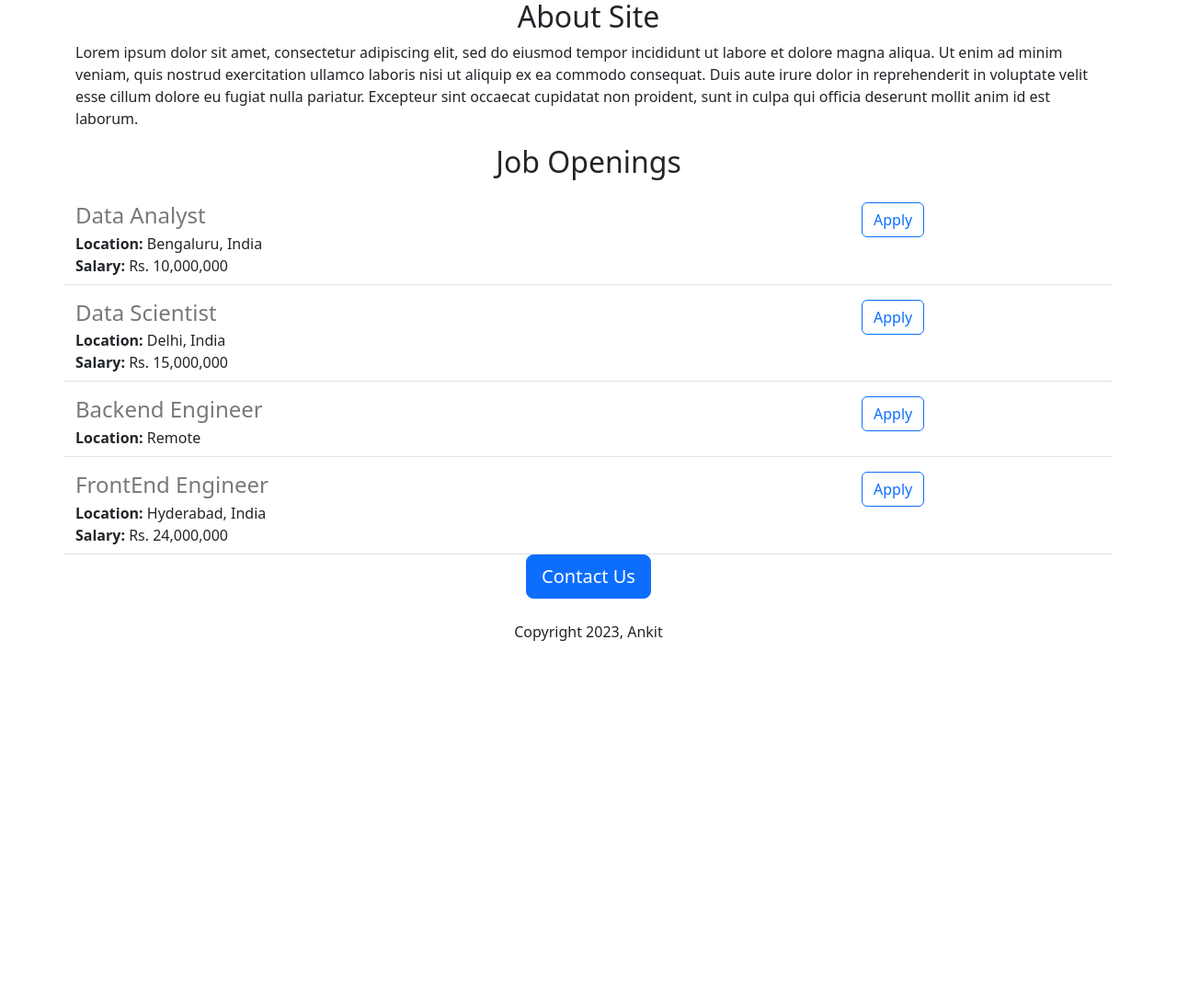
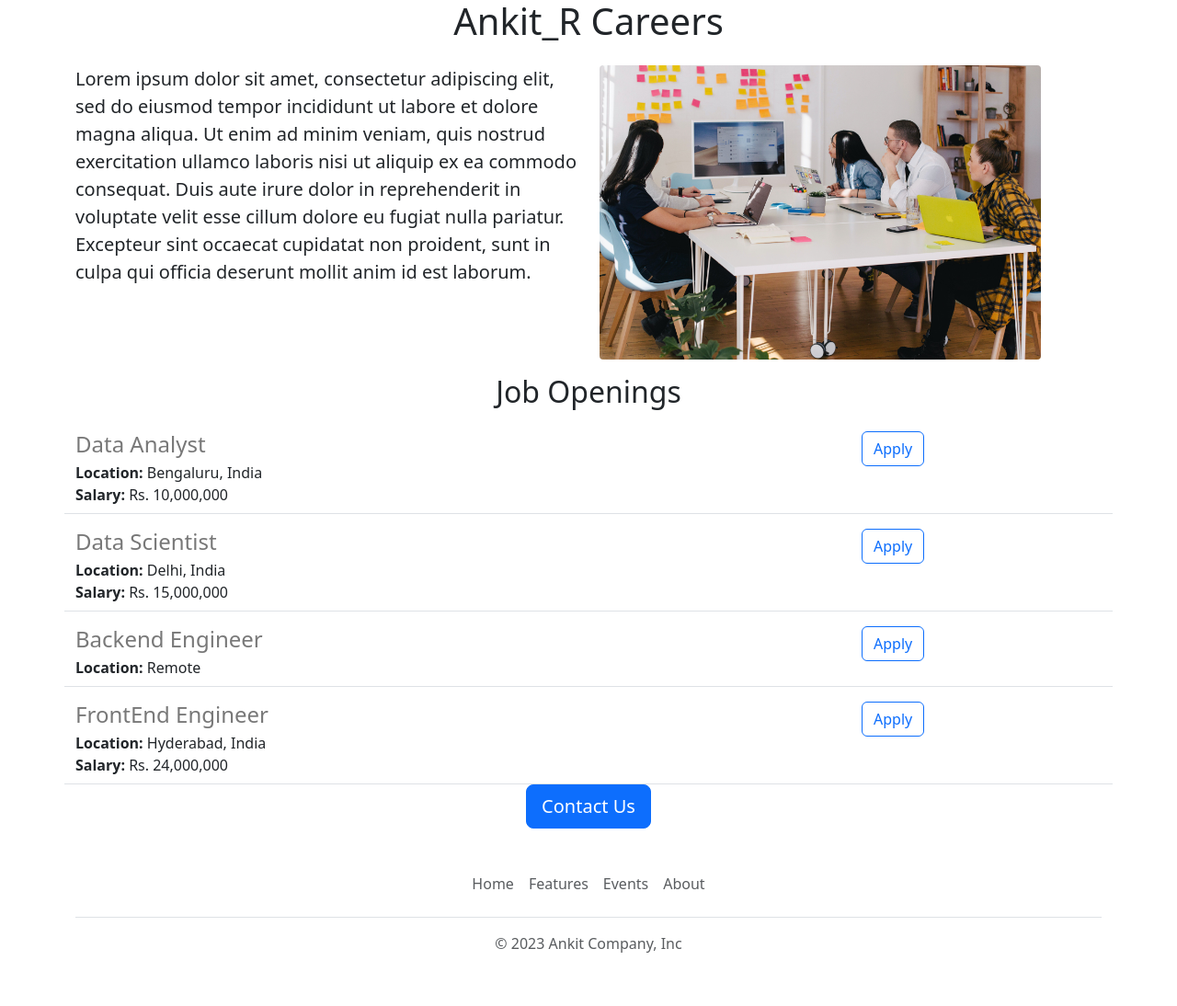
Before and after one commit to way2ankoo/ankit-careers-website-v2, a Flask app: page / in a window 1280 px wide. Shown: the part 441-1535 px from the top of the page at 92% size. Before the commit the page ends 1138 px from the top, so only its background shows below. Run offline with Flask 2, Linux system fonts and the light colour scheme.

Commit message:
functional improvements

```diff
--- /dev/null
+++ b/templates/footer.html
@@ -0,0 +1,11 @@
+<div class="container">
+  <footer class="py-3 my-4">
+    <ul class="nav justify-content-center border-bottom pb-3 mb-3">
+      <li class="nav-item"><a href="#" class="nav-link px-2 text-muted">Home</a></li>
+      <li class="nav-item"><a href="https://google.com" class="nav-link px-2 text-muted">Features</a></li>
+      <li class="nav-item"><a target="_blank" href="https://google.com" class="nav-link px-2 text-muted">Events</a></li>
+      <li class="nav-item"><a href="https://google.com" class="nav-link px-2 text-muted">About</a></li>
+    </ul>
+    <p class="text-center text-muted">&copy; 2023 Ankit Company, Inc</p>
+  </footer>
+</div>
--- a/templates/home.html
+++ b/templates/home.html
@@ -10,17 +10,25 @@
         height: 360px;
         object-fit: cover;
         width: 100%;
+        margin-bottom: 16px;
       }
     </style>
   </head>
   <body>
+    {% include 'nav.html'%}
+    <img class="img-fluid" id="banner" src = "https://new-careers-website.ankitrawat20.repl.co/static/banner.jpg" height="320">
     <div class="container">
       <h1 class="text-center mt-2 mb-4">{{company_name}} Careers</h1>
-    <img class="img-fluid" id="banner" src = "https://new-careers-website.ankitrawat20.repl.co/static/banner.jpg" height="320">
-    <h2 class="text-center">About Site</h2>
-    <pclass="lead">
-      Lorem ipsum dolor sit amet, consectetur adipiscing elit, sed do eiusmod tempor incididunt ut labore et dolore magna aliqua. Ut enim ad minim veniam, quis nostrud exercitation ullamco laboris nisi ut aliquip ex ea commodo consequat. Duis aute irure dolor in reprehenderit in voluptate velit esse cillum dolore eu fugiat nulla pariatur. Excepteur sint occaecat cupidatat non proident, sunt in culpa qui officia deserunt mollit anim id est laborum.
-    </p>
+    <div class="row" style="margin-bottom:16px;">
+      <div class="col-md-6">
+        <p class="lead">
+        Lorem ipsum dolor sit amet, consectetur adipiscing elit, sed do eiusmod tempor incididunt ut labore et dolore magna aliqua. Ut enim ad minim veniam, quis nostrud exercitation ullamco laboris nisi ut aliquip ex ea commodo consequat. Duis aute irure dolor in reprehenderit in voluptate velit esse cillum dolore eu fugiat nulla pariatur. Excepteur sint occaecat cupidatat non proident, sunt in culpa qui officia deserunt mollit anim id est laborum.
+        </p>
+      </div>
+      <div class="d-none d-md-block col-md-6">
+        <img src="/static/people.jpg" style="height:320px; border-radius:4px;">
+      </div>
+    </div>
     <h2 class="text-center mt-2 mb-4">Job Openings</h2>
     <div>
       {% for job in jobs %}
@@ -28,9 +36,9 @@
       {% endfor %}
     </div>
       <div class="text-center">
-        <button class="btn btn-primary btn-lg">Contact Us</button>
-        <p class="mt-4">Copyright 2023, Ankit</p>
+        <a href="mailto:ankit@ankitcareers.com?subject=Question%20about%20Job%20Openings&body=My%20Name%3A%20%3Cyour%20name%20here%3E%0D%0A%0D%0AMy%20Question%3A%20%3Center%20question%20here%3E" class="btn btn-primary btn-lg">Contact Us</a>
       </div>
     </div>
+    {% include 'footer.html'%}
   </body>
 </html>
--- a/templates/jobitem.html
+++ b/templates/jobitem.html
@@ -11,6 +11,6 @@
     {% endif %}
   </div>
   <div class="col-3">
-    <button type="button" class="btn btn-outline-primary">Apply</button>
+    <a href="mailto:ankit@ankitcareers.com?subject=Application%20for%20{{job['title']}}&body=My%20Name%3A%20%3Cyour%20name%20here%3E%0D%0A%0D%0AMy%20Resume%20link%3A%20%3Cresume%20link%3E%0D%0A%0D%0AMy%20LinkedIn%20link%3A%20%3Clinkedin%20link%3E" type="button" class="btn btn-outline-primary">Apply</a>
   </div>
 </div>
--- /dev/null
+++ b/templates/nav.html
@@ -0,0 +1,9 @@
+<nav class="navbar bg-body-tertiary shadow-sm fixed-top bg-white">
+  <div class="container-fluid">
+    <a class="navbar-brand" href="#">
+      <img src="/static/navbar_logo.svg" alt="Logo" width="30" height="24" class="d-inline-block align-text-top">
+      Ankit
+    </a>
+  </div>
+</nav>
+<div style="height: 56px;"></div>
```
Also changed, not shown: static/navbar_logo.svg (added), static/people.jpg (added).
